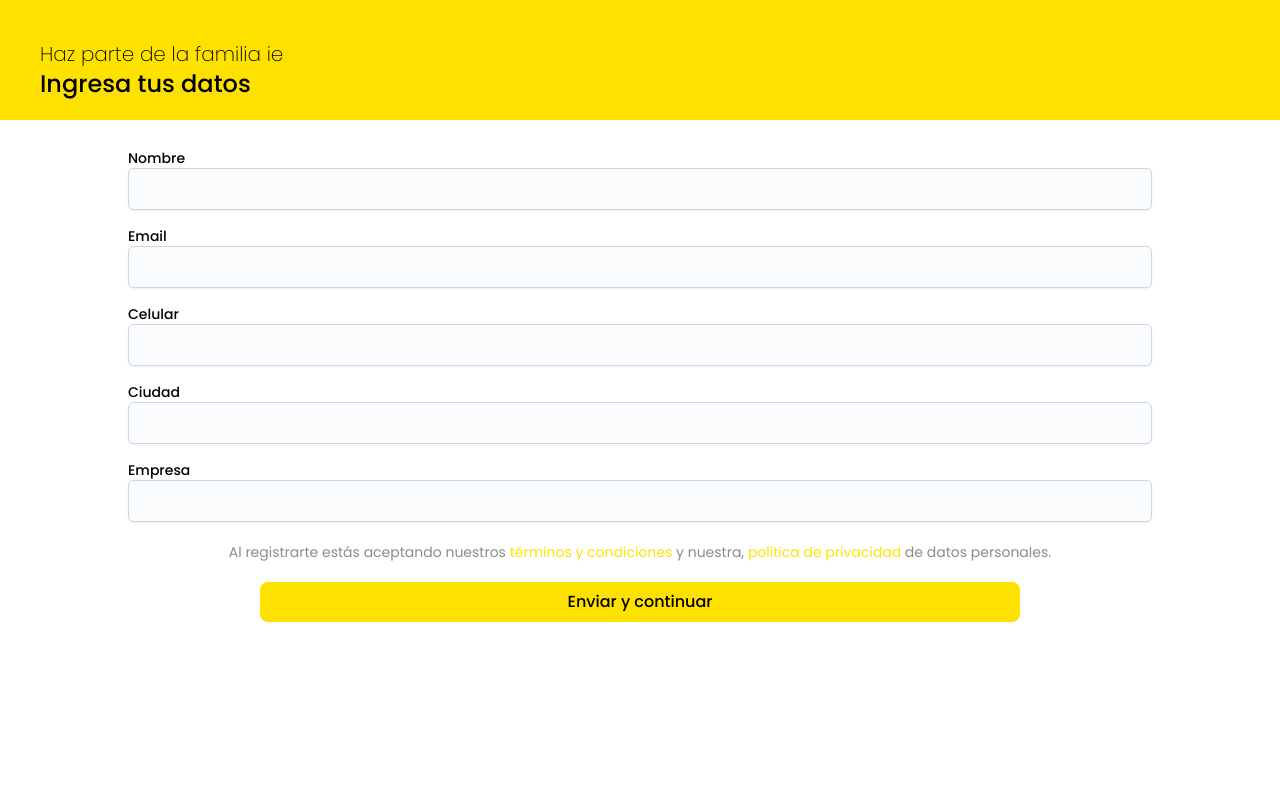
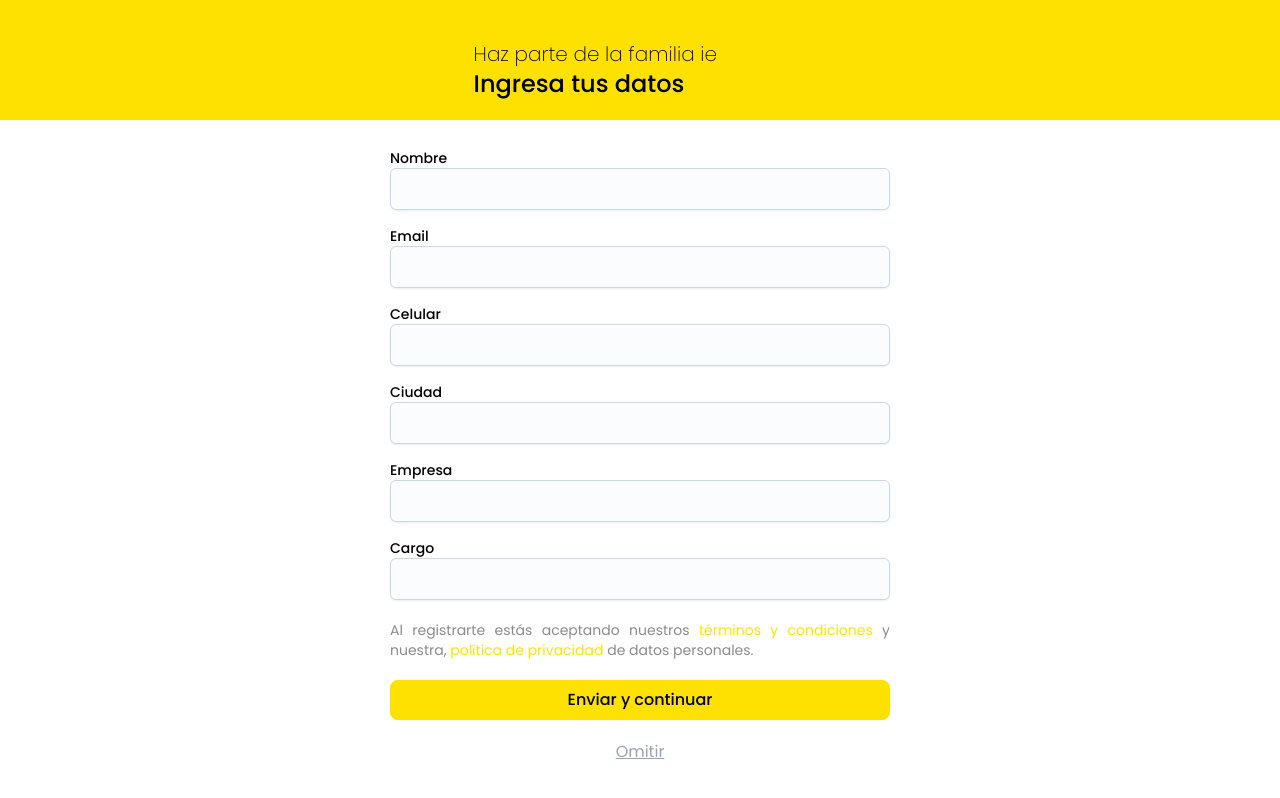
Before and after one commit to jdecheverri47/ieweb, a Next.js app: page /forms in a window 1280 px wide. Shown: the top 798 px of the page. Built offline with nearby package versions, Linux system fonts and the light colour scheme.

Commit message:
Update InputBox and FormPage components

```diff
--- a/app/components/ui/InputBox.jsx
+++ b/app/components/ui/InputBox.jsx
@@ -21,7 +21,7 @@ function InputBox({ label, type, indicator, htmlFor  }) {
           <Input
             {...field}
             type={type}
-            className='w-[80vw] py-2 text-lg'
+            className='w-[80vw] py-2 text-lg max-w-[500px]'
             sx={{
               '--Input-focusedHighlight': 'rgba(253, 224, 70, 100)'
             }}
--- a/app/forms/page.jsx
+++ b/app/forms/page.jsx
@@ -29,12 +29,16 @@ export default function FormPage() {
     methods.reset();
   };
 
+  const skip = () => {
+    router.push(`/contact?user=${searchUser}`);
+  }
+
   const searchParams = useSearchParams();
   const search = searchParams.get("user");
 
   return (
     <section className="h-screen w-screen">
-      <div className="px-10 pb-5 pt-10 bg-[#FFE100]">
+      <div className="px-10 pb-5 pt-10 bg-[#FFE100] lg:px-[37vw]">
         <p className="text-xl font-extralight">Haz parte de la familia ie</p>
         <p className="text-black text-2xl font-medium">Ingresa tus datos</p>
       </div>
@@ -54,7 +58,7 @@ export default function FormPage() {
             />
           ))}
 
-          <div className="mx-10 mt-3">
+          <div className="mx-10 mt-3 max-w-[500px]">
             <p className="text-justify text-[#8B8B8B] text-sm">
               Al registrarte estás aceptando nuestros{" "}
               <a href="#" className="text-[#FFE300]">
@@ -68,9 +72,11 @@ export default function FormPage() {
               de datos personales.
             </p>
           </div>
-          <button className="bg-[#FFE100] text-black font-medium py-2 px-[24vw] my-5 rounded-lg">
+          <button className="bg-[#FFE100] text-black font-medium py-2 w-[24vw] my-5 rounded-lg lg:w-[500px] ">
             Enviar y continuar
           </button>
+
+          <a onClick={skip}><span className="underline text-gray-400 active:text-black hover:cursor-pointer">Omitir</span></a>
         </form>
       </FormProvider>
     </section>
--- a/app/utils/clientInputsData.js
+++ b/app/utils/clientInputsData.js
@@ -29,6 +29,12 @@ const inputs = [
     indicator: 'company',
     field: 'company'
   },
+  {
+    label: 'Cargo',
+    type: 'text',
+    indicator: 'position',
+    field: 'position'
+  }
 ]
 
 export default inputs;
```
